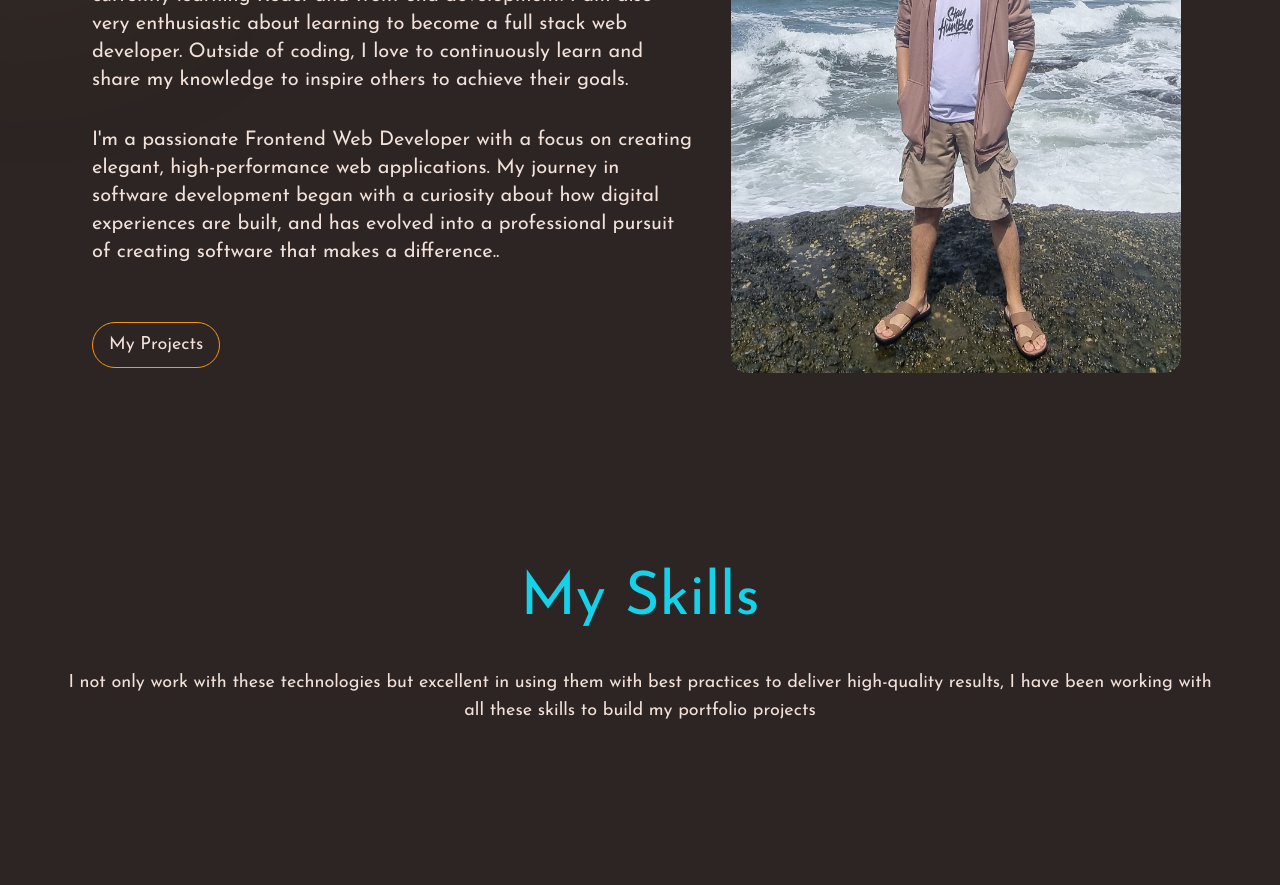
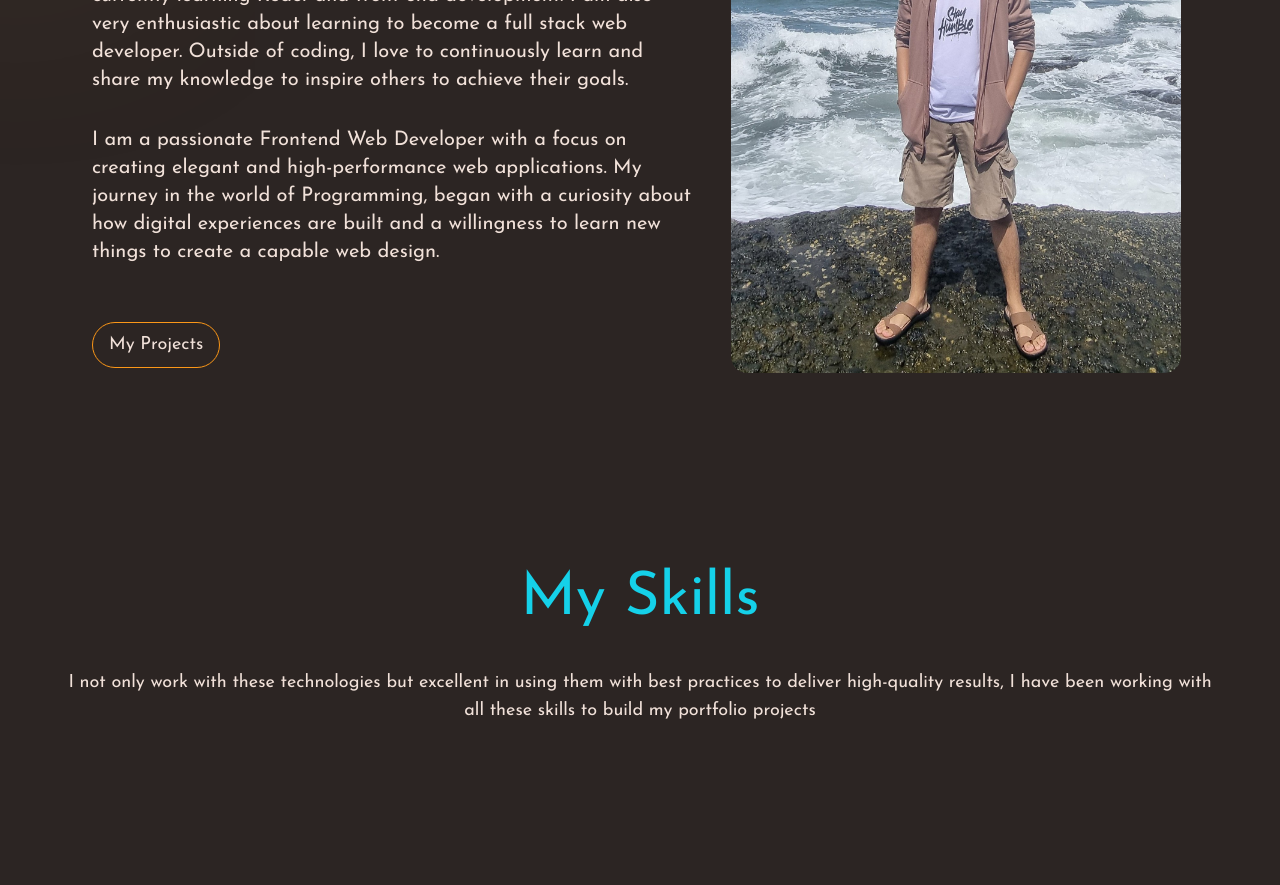
Before and after one commit to armadi04/Website-portolio, a React (Vite) app: page / in a window 1280 px wide. Shown: the part 1020-1905 px from the top of the page. Built offline with nearby package versions, Linux system fonts and the light colour scheme.

Commit message:
update p2 in aboutText

```diff
--- a/src/components/aboutMeSection/AboutMeText.jsx
+++ b/src/components/aboutMeSection/AboutMeText.jsx
@@ -12,11 +12,11 @@ const AboutMeText = () => {
         achieve their goals.
       </p>
       <p className="text-xl mt-2">
-        I'm a passionate Frontend Web Developer with a focus on creating
-        elegant, high-performance web applications. My journey in software
-        development began with a curiosity about how digital experiences are
-        built, and has evolved into a professional pursuit of creating software
-        that makes a difference..
+        I am a passionate Frontend Web Developer with a focus on creating
+        elegant and high-performance web applications. My journey in the world
+        of Programming, began with a curiosity about how digital experiences are
+        built and a willingness to learn new things to create a capable web
+        design.
       </p>
       <button className="border border-orange rounded-full py-2 px-4 text-lg flex gap-2 items-center mt-10 hover:bg-orange transition-all duration-500 cursor-pointer">
         <Link
```
